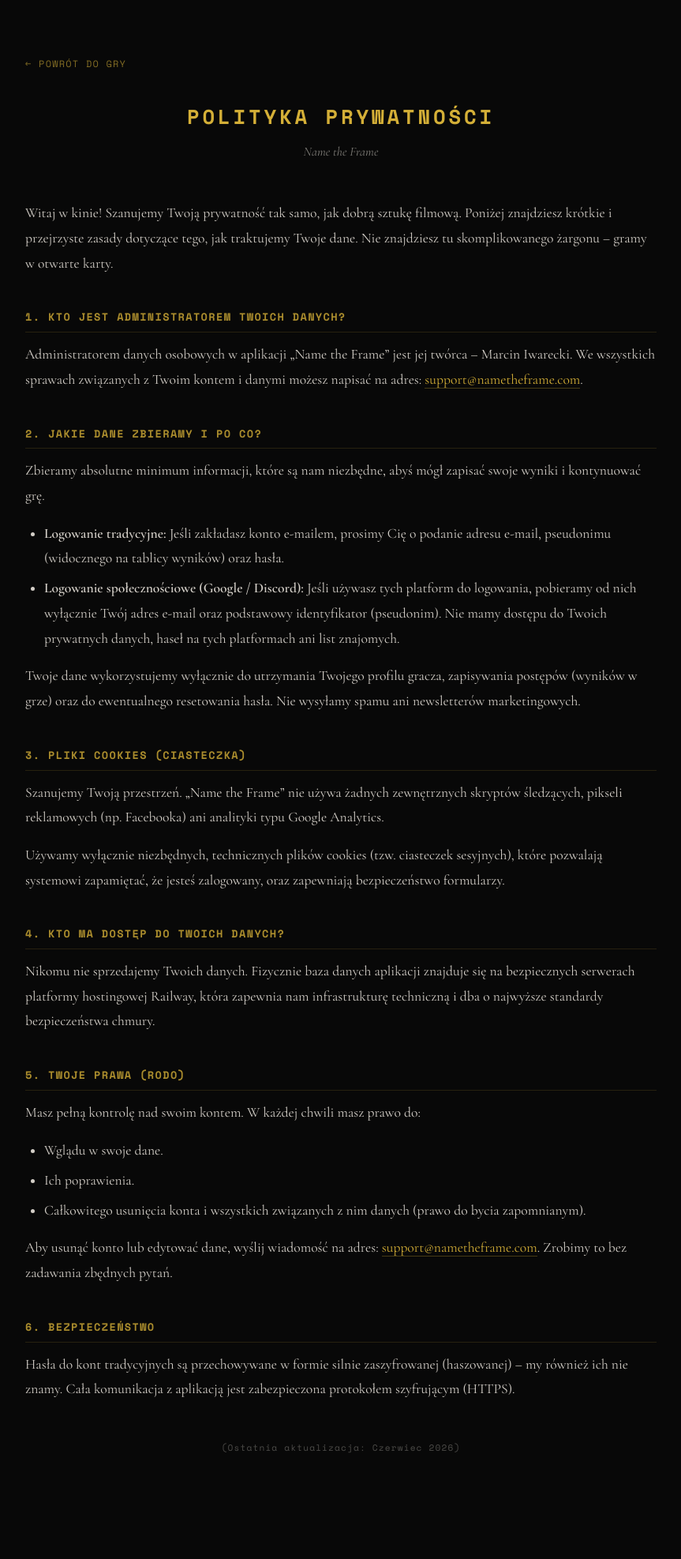
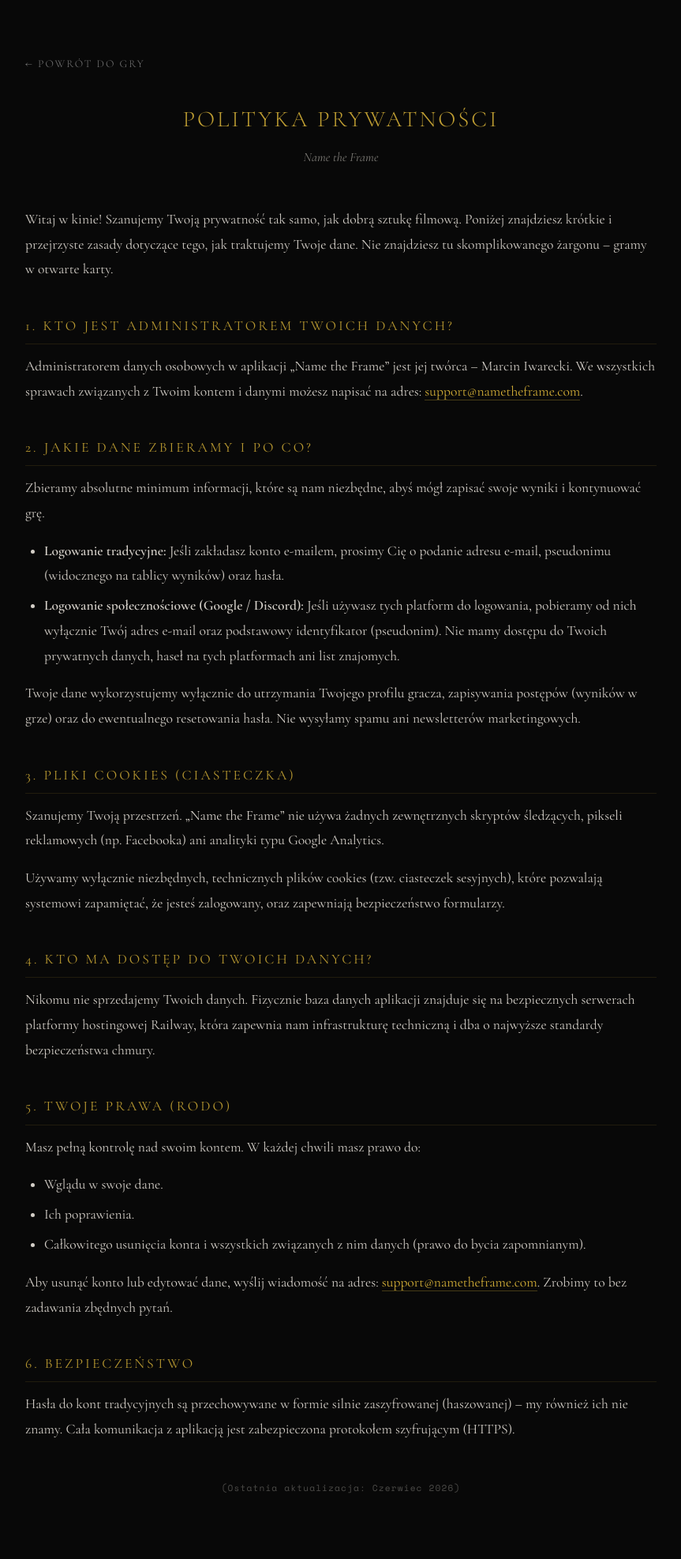
Before and after one commit to IWARECKI/nametheframe, a Django app: page /privacy/ in a window 1280 px wide. Shown: the whole page at 79% size, without its empty margins (208-1071 px from the left). Before the commit the page ends 1840 px from the top, so only its background shows below. Run offline with Django 5.2, Linux system fonts and the light colour scheme.

Commit message:
feat: privacy page - elegant serif headings (Cormorant, weight 300-400), subtle back link

```diff
--- a/templates/privacy.html
+++ b/templates/privacy.html
@@ -19,9 +19,9 @@
   max-width:800px;margin:0 auto;
 }
 h1{
-  font-family:'Space Mono',monospace;font-size:clamp(1.2rem,3vw,1.6rem);
-  font-weight:700;letter-spacing:.15em;text-transform:uppercase;
-  color:#d4af37;text-align:center;margin-bottom:.5rem;
+  font-family:'Cormorant Garamond',serif;font-size:clamp(1.4rem,3vw,1.8rem);
+  font-weight:300;letter-spacing:3px;text-transform:uppercase;
+  color:rgba(212,175,55,.9);text-align:center;margin-bottom:.5rem;
 }
 .privacy-subtitle{
   text-align:center;font-style:italic;
@@ -29,10 +29,10 @@
   margin-bottom:3rem;
 }
 h2{
-  font-family:'Space Mono',monospace;font-size:.85rem;
-  font-weight:700;letter-spacing:.1em;text-transform:uppercase;
-  color:rgba(212,175,55,.8);margin:2.5rem 0 .75rem;
-  border-bottom:1px solid rgba(212,175,55,.15);padding-bottom:.4rem;
+  font-family:'Cormorant Garamond',serif;font-size:1.1rem;
+  font-weight:400;letter-spacing:3px;text-transform:uppercase;
+  color:rgba(212,175,55,.85);margin:2.5rem 0 .75rem;
+  border-bottom:1px solid rgba(212,175,55,.12);padding-bottom:.4rem;
 }
 p{margin-bottom:1rem;}
 a{color:#d4af37;text-decoration:none;border-bottom:1px solid rgba(212,175,55,.3);}
@@ -46,11 +46,11 @@
 }
 .back-link{
   display:inline-block;margin-bottom:2rem;
-  font-family:'Space Mono',monospace;font-size:.75rem;
-  letter-spacing:.1em;text-transform:uppercase;
-  color:rgba(212,175,55,.6);text-decoration:none;border:none;
+  font-family:'Cormorant Garamond',serif;font-size:.85rem;
+  font-weight:300;letter-spacing:2px;text-transform:uppercase;
+  color:rgba(255,255,255,.45);text-decoration:none;border:none;
 }
-.back-link:hover{color:#d4af37;}
+.back-link:hover{color:rgba(212,175,55,.8);}
 </style>
 </head>
 <body>
```
